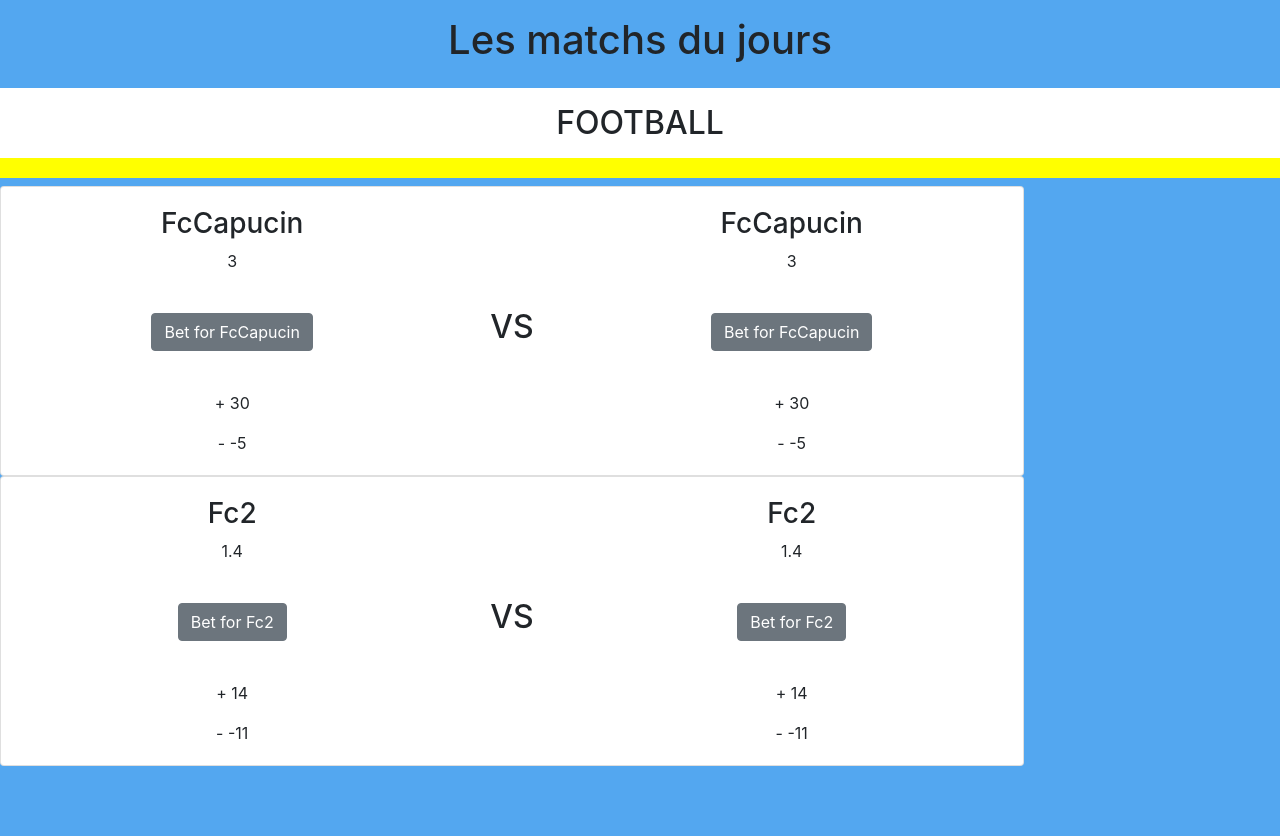
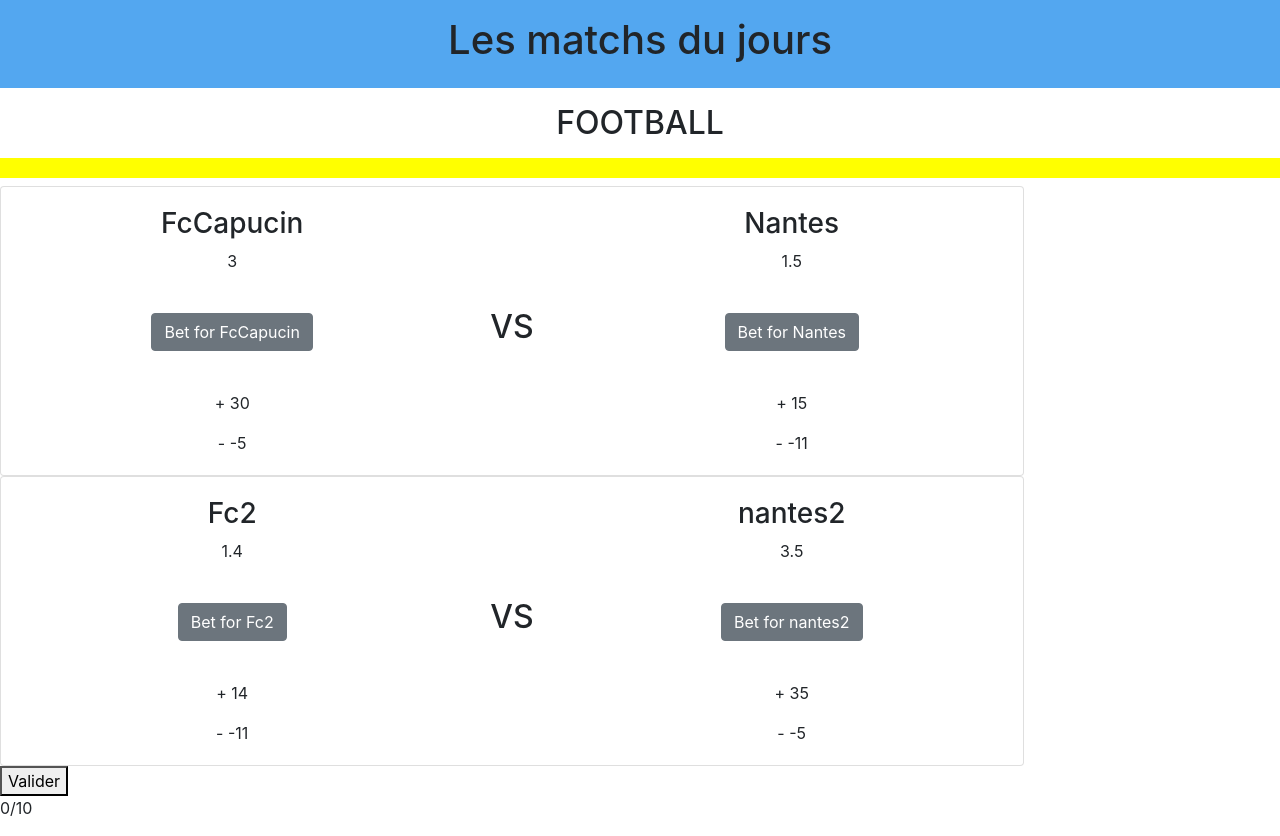
Before and after one commit to AnthonyPortier/Storpe_Front, a React (Create React App) app in the folder front/: page /homepage in a window 1280 px wide. Before the commit the page ends 800 px from the top, so only its background shows below. Built offline with nearby package versions, Linux system fonts and the light colour scheme.

Commit message:
ajout bouton valider, en attente uniformisation dylan

```diff
--- a/front/src/components/1_matchPage/MatchPage.js
+++ b/front/src/components/1_matchPage/MatchPage.js
@@ -1,4 +1,4 @@
-import React from 'react';
+import React, {useState} from 'react';
 import {Card, Button} from 'reactstrap'
 import HandleMMRChange from '../Ressources/HandleMMRChange'
 import ReverseCoting from '../Ressources/reverseCoting'
@@ -6,8 +6,11 @@ import '../1_matchPage/MatchPage.css'
 
 
 const MatchPage = () => {
-
-
+    const [Counter, setCounter] = useState(0)
+    const decimal1 = (number)=>{
+        return(
+        Math.round(number*100)/100
+        )}
 
     const dataBaseMatch = {
 
@@ -22,23 +25,23 @@ const MatchPage = () => {
             cote : 1.4},
     }
 
-    const equipeImages = [
-        ["Paris-Saint-Germain", "/home/alex/Documents/Hackathon2/storpe/front/src/img/1024px-Paris_Saint-Germain_Logo.svg.png"]
-    ]
 
     return (
+    <>
         <div className='MatchPage-full'>
             <h1 className='h1-title'>Les matchs du jours</h1>
                 <h2 className='h2-title'>FOOTBALL</h2>
+        </div>
         <div className="MatchCards">
-    {/*         <img alt="" style={{width:"140px"}} src={require(equipeImages[0][1])}/>*/}
+
+
             {Object.values(dataBaseMatch).map(x=>
                 <Card>
                     <div className="cardBody">
                         <div className="Team">
                             <div className="teamHead">
                                 <h3>{x.EquipeDomicile}</h3>
-                                {x.cote}
+                                {decimal1(x.cote)}
                             </div>
                             <div className="MMR">
                                 <Button>
@@ -57,27 +60,35 @@ const MatchPage = () => {
 
                         <div className="Team">
                             <div className="teamHead">
-                                <h3>{x.EquipeDomicile}</h3>
-                                {x.cote}
+                                <h3>{x.EquipeVisiteur}</h3>
+                                {decimal1(ReverseCoting(x.cote))}
                             </div>
                             <div className="MMR">
                                 <Button>
-                                    Bet for {x.EquipeDomicile}
+                                    Bet for {x.EquipeVisiteur}
                                 </Button>
                                 <div className="points">
-                                    <p>+ {HandleMMRChange('victory', x.cote)}</p>
-                                    <p>- {HandleMMRChange('defeat', x.cote)}</p>
-                                </div>
+
+                                    <p>+ {HandleMMRChange('victory', ReverseCoting(x.cote))}</p>
+                                    <p>- {HandleMMRChange('defeat', ReverseCoting(x.cote))}</p>
                                 </div>
                         </div>
                     </div>
+                </div>
                 </Card>
+            )}
+                <div className="sideBarRight">
+                    <button type='submit'>
+                        Valider
+                    </button>
 
-                )}
-        </div>
+                    <p> {Counter}/10 </p>
+
+                </div>
+
         </div>
 
-
+    </>
     );
 }
 
--- a/front/src/components/Ressources/HandleMMRChange.js
+++ b/front/src/components/Ressources/HandleMMRChange.js
@@ -49,7 +49,7 @@ import React from 'react';
         else{
             attributedPoints="ERREUR"
         }
-        return(attributedPoints
+        return(Math.round(attributedPoints)
         )
     }
 
```
